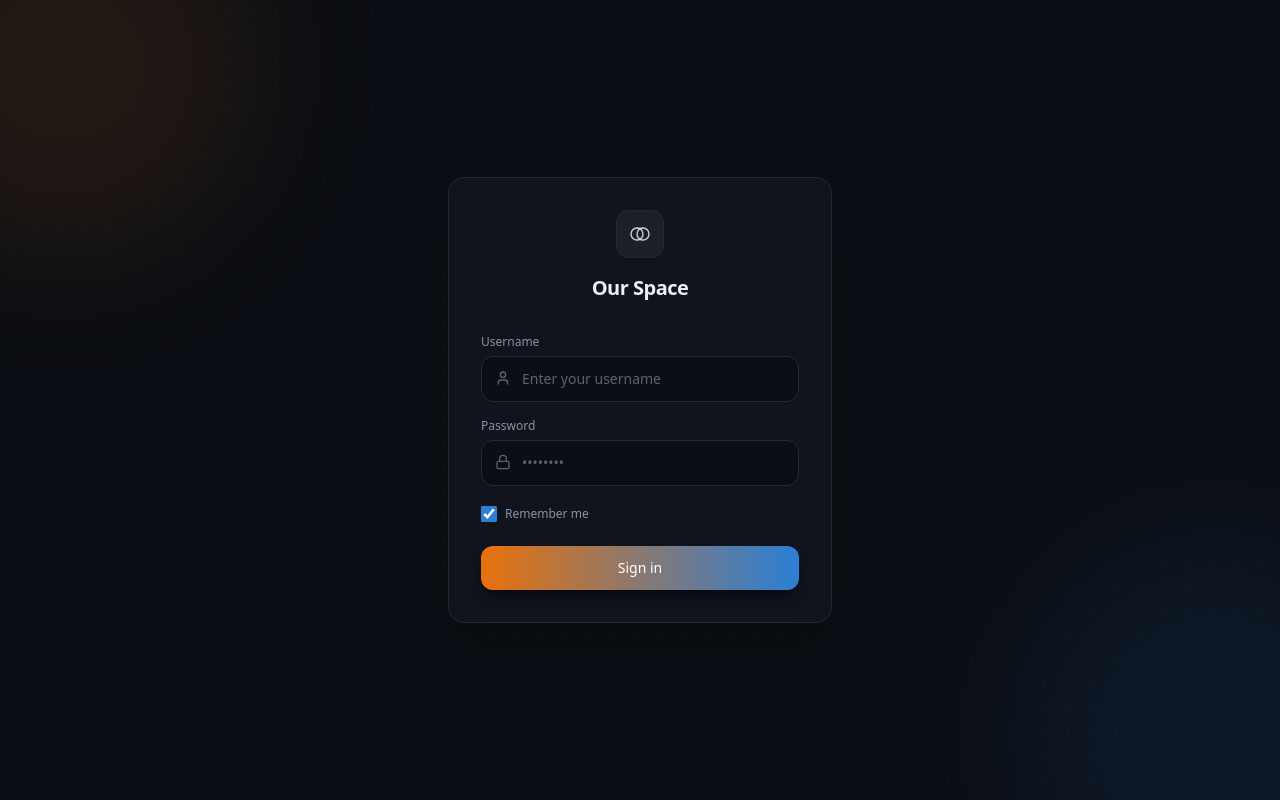
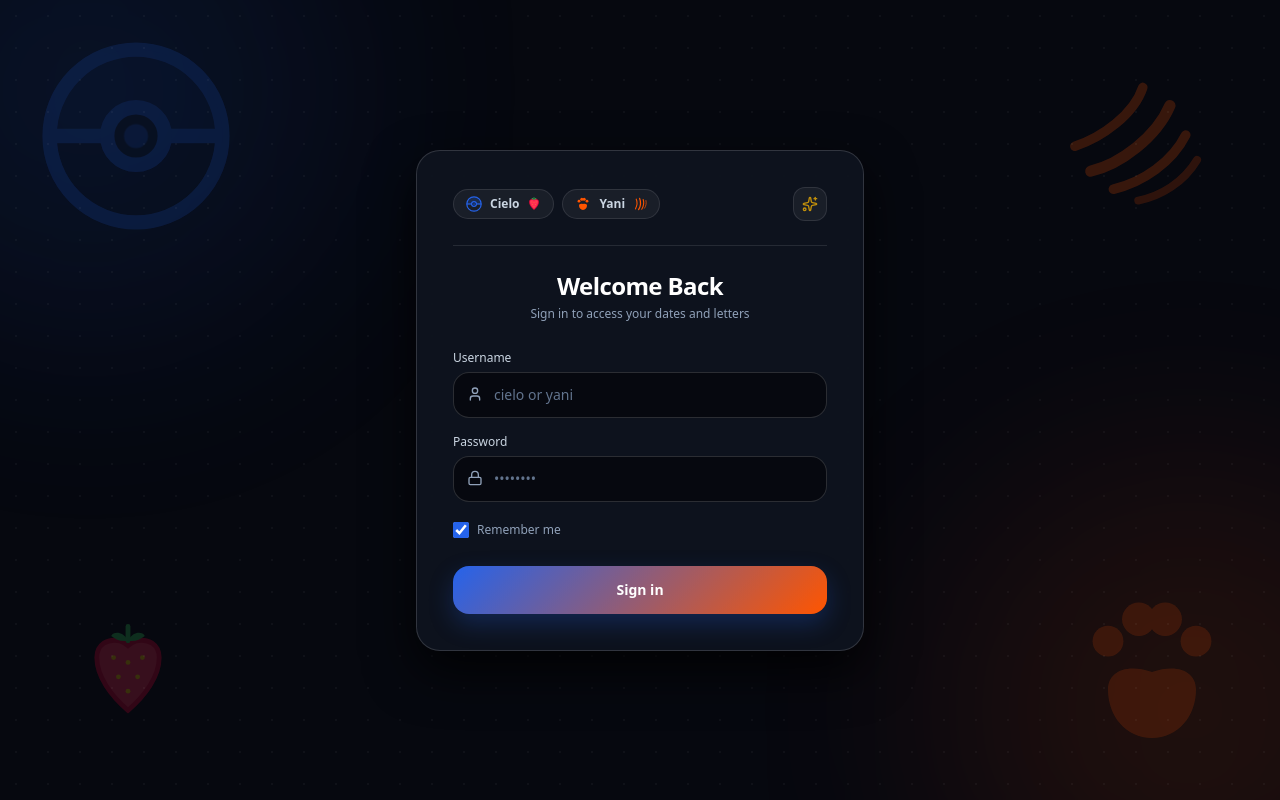
Before and after one commit to justinmartin08/date-planner, a Next.js app: page /login in a window 1280 px wide. Built offline with nearby package versions, Linux system fonts and the light colour scheme.

Commit message:
Complete overhaul of login page with Dual Aura Battle Arena, quick account pills, Pokéball, Strawberry, and Tiger Paw styling

```diff
--- a/src/app/login/page.tsx
+++ b/src/app/login/page.tsx
@@ -1,8 +1,8 @@
 'use client';
 
 import React, { useState } from 'react';
-import { CoupleMark } from '@/components/ui/Motifs';
-import { Lock, User } from 'lucide-react';
+import { PokeballEmblem, StrawberryEmblem, TigerPawEmblem, TigerClawMark } from '@/components/ui/Motifs';
+import { Lock, User, Sparkles } from 'lucide-react';
 
 export default function LoginPage() {
   const [username, setUsername] = useState('');
@@ -10,6 +10,13 @@ export default function LoginPage() {
   const [rememberMe, setRememberMe] = useState(true);
   const [loading, setLoading] = useState(false);
   const [error, setError] = useState('');
+  const [selectedUser, setSelectedUser] = useState<'cielo' | 'yani' | null>(null);
+
+  const handleSelectUser = (name: 'cielo' | 'yani') => {
+    setSelectedUser(name);
+    setUsername(name);
+    setError('');
+  };
 
   const handleLogin = async (e: React.FormEvent) => {
     e.preventDefault();
@@ -34,7 +41,7 @@ export default function LoginPage() {
         throw new Error(data.error || 'Invalid username or password.');
       }
 
-      // Hard redirect to dashboard to clear SWR cache & enforce fresh session load
+      // Hard redirect to dashboard
       window.location.href = '/dashboard';
     } catch (err: unknown) {
       setError(err instanceof Error ? err.message : 'Login failed. Please check credentials.');
@@ -43,53 +50,111 @@ export default function LoginPage() {
   };
 
   return (
-    <main className="min-h-screen flex items-center justify-center p-4 relative overflow-hidden bg-[#0B0E14]">
-      {/* Background Ambient Glow Orbs */}
-      <div className="pointer-events-none absolute -top-32 -left-32 w-96 h-96 bg-[#E8720C]/10 rounded-full blur-3xl" />
-      <div className="pointer-events-none absolute -bottom-32 -right-32 w-96 h-96 bg-[#2B7FD6]/10 rounded-full blur-3xl" />
-      <div className="pointer-events-none absolute inset-0 opacity-[0.03] bg-[radial-gradient(#EDEFF3_1px,transparent_1px)] [background-size:24px_24px]" />
+    <main className="min-h-screen flex items-center justify-center p-4 relative overflow-hidden bg-[#06080F]">
+      {/* Background Dual Aura Battle Arena */}
+      {/* Left Aura: Cielo (Electric Blue + Strawberry Glow) */}
+      <div className="pointer-events-none absolute -top-40 -left-40 w-[500px] h-[500px] bg-[#2563EB]/15 rounded-full blur-[120px] animate-pulse" />
+      <div className="pointer-events-none absolute top-10 left-10 opacity-15 text-[#2563EB]">
+        <PokeballEmblem className="w-48 h-48 animate-spin-slow" />
+      </div>
+      <div className="pointer-events-none absolute bottom-20 left-20 opacity-20">
+        <StrawberryEmblem className="w-24 h-24" />
+      </div>
 
-      <div className="w-full max-w-sm bg-[#12161F]/90 border border-[#232936] rounded-2xl p-8 shadow-2xl backdrop-blur-xl relative z-10">
-        <div className="text-center mb-8">
-          <div className="inline-flex items-center justify-center w-12 h-12 rounded-xl bg-white/5 border border-[#232936] mb-4 shadow-sm">
-            <CoupleMark className="w-6 h-6 text-[#EDEFF3]" />
+      {/* Right Aura: Yani (Tiger Orange + Claw Mark Glow) */}
+      <div className="pointer-events-none absolute -bottom-40 -right-40 w-[500px] h-[500px] bg-[#FF5500]/15 rounded-full blur-[120px] animate-pulse" />
+      <div className="pointer-events-none absolute bottom-10 right-10 opacity-15 text-[#FF5500]">
+        <TigerPawEmblem className="w-44 h-44" />
+      </div>
+      <div className="pointer-events-none absolute top-20 right-20 opacity-20 text-[#FF5500]">
+        <TigerClawMark className="w-32 h-32 transform rotate-45" />
+      </div>
+
+      {/* Background Grid Pattern */}
+      <div className="pointer-events-none absolute inset-0 opacity-[0.04] bg-[radial-gradient(#FFFFFF_1px,transparent_1px)] [background-size:32px_32px]" />
+
+      {/* Central Unified Glassmorphic Card */}
+      <div className="w-full max-w-md bg-[#0F1420]/90 border border-white/15 rounded-3xl p-8 sm:p-9 shadow-[0_20px_50px_rgba(0,0,0,0.8)] backdrop-blur-2xl relative z-10">
+        {/* Top Header Badges */}
+        <div className="flex items-center justify-between gap-3 mb-6 pb-6 border-b border-white/10">
+          <div className="flex items-center gap-2">
+            <button
+              type="button"
+              onClick={() => handleSelectUser('cielo')}
+              className={`flex items-center gap-2 px-3 py-1.5 rounded-full text-xs font-semibold border transition-all ${
+                selectedUser === 'cielo' || username.toLowerCase() === 'cielo'
+                  ? 'bg-[#2563EB]/25 border-[#2563EB] text-white shadow-[0_0_15px_rgba(37,99,235,0.4)] scale-105'
+                  : 'bg-white/5 border-white/10 text-slate-300 hover:border-[#2563EB]/50'
+              }`}
+            >
+              <PokeballEmblem className="w-4 h-4 text-[#2563EB]" />
+              <span>Cielo</span>
+              <StrawberryEmblem className="w-3.5 h-3.5" />
+            </button>
+
+            <button
+              type="button"
+              onClick={() => handleSelectUser('yani')}
+              className={`flex items-center gap-2 px-3 py-1.5 rounded-full text-xs font-semibold border transition-all ${
+                selectedUser === 'yani' || username.toLowerCase() === 'yani'
+                  ? 'bg-[#FF5500]/25 border-[#FF5500] text-white shadow-[0_0_15px_rgba(255,85,0,0.4)] scale-105'
+                  : 'bg-white/5 border-white/10 text-slate-300 hover:border-[#FF5500]/50'
+              }`}
+            >
+              <TigerPawEmblem className="w-4 h-4 text-[#FF5500]" />
+              <span>Yani</span>
+              <TigerClawMark className="w-3.5 h-3.5 text-[#FF5500]" />
+            </button>
           </div>
-          <h1 className="text-xl font-semibold text-[#EDEFF3] tracking-tight">
-            Our Space
+
+          <div className="p-2 rounded-xl bg-white/5 border border-white/10 text-amber-400">
+            <Sparkles className="w-4 h-4 animate-pulse" />
+          </div>
+        </div>
+
+        <div className="text-center mb-7">
+          <h1 className="text-2xl font-extrabold text-white tracking-tight flex items-center justify-center gap-2">
+            Welcome Back
           </h1>
+          <p className="text-xs text-slate-400 mt-1">
+            Sign in to access your dates and letters
+          </p>
         </div>
 
         {error && (
-          <div className="mb-6 p-3.5 rounded-xl bg-rose-500/10 border border-rose-500/20 text-rose-300 text-xs font-medium animate-shake">
+          <div className="mb-6 p-3.5 rounded-2xl bg-rose-500/15 border border-rose-500/30 text-rose-300 text-xs font-medium text-center animate-shake">
             {error}
           </div>
         )}
 
         <form onSubmit={handleLogin} className="space-y-4">
           <div>
-            <label className="block text-xs font-medium text-[#8A93A6] mb-1.5">
+            <label className="block text-xs font-medium text-slate-300 mb-1.5">
               Username
             </label>
             <div className="relative">
-              <User className="w-4 h-4 text-[#5A6376] absolute left-3.5 top-3.5" />
+              <User className="w-4 h-4 text-slate-400 absolute left-3.5 top-3.5" />
               <input
                 type="text"
                 required
                 autoComplete="username"
-                placeholder="Enter your username"
+                placeholder="cielo or yani"
                 value={username}
-                onChange={(e) => setUsername(e.target.value)}
-                className="w-full pl-10 pr-4 py-3 rounded-xl bg-[#0B0E14] border border-[#232936] text-[#EDEFF3] focus:outline-none focus:border-[#2B7FD6] focus:ring-1 focus:ring-[#2B7FD6] text-sm transition-colors placeholder:text-[#5A6376]"
+                onChange={(e) => {
+                  setUsername(e.target.value);
+                  setSelectedUser(null);
+                }}
+                className="w-full pl-10 pr-4 py-3 rounded-2xl bg-[#06080F]/90 border border-white/15 text-white focus:outline-none focus:border-[#2563EB] focus:ring-1 focus:ring-[#2563EB] text-sm transition-all placeholder:text-slate-500"
               />
             </div>
           </div>
 
           <div>
-            <label className="block text-xs font-medium text-[#8A93A6] mb-1.5">
+            <label className="block text-xs font-medium text-slate-300 mb-1.5">
               Password
             </label>
             <div className="relative">
-              <Lock className="w-4 h-4 text-[#5A6376] absolute left-3.5 top-3.5" />
+              <Lock className="w-4 h-4 text-slate-400 absolute left-3.5 top-3.5" />
               <input
                 type="password"
                 required
@@ -97,19 +162,19 @@ export default function LoginPage() {
                 placeholder="••••••••"
                 value={password}
                 onChange={(e) => setPassword(e.target.value)}
-                className="w-full pl-10 pr-4 py-3 rounded-xl bg-[#0B0E14] border border-[#232936] text-[#EDEFF3] focus:outline-none focus:border-[#2B7FD6] focus:ring-1 focus:ring-[#2B7FD6] text-sm transition-colors placeholder:text-[#5A6376]"
+                className="w-full pl-10 pr-4 py-3 rounded-2xl bg-[#06080F]/90 border border-white/15 text-white focus:outline-none focus:border-[#FF5500] focus:ring-1 focus:ring-[#FF5500] text-sm transition-all placeholder:text-slate-500"
               />
             </div>
           </div>
 
           {/* Remember Me Toggle */}
           <div className="flex items-center justify-between pt-1">
-            <label className="flex items-center gap-2 cursor-pointer select-none text-xs text-[#8A93A6] hover:text-[#EDEFF3] transition-colors">
+            <label className="flex items-center gap-2 cursor-pointer select-none text-xs text-slate-400 hover:text-white transition-colors">
               <input
                 type="checkbox"
                 checked={rememberMe}
                 onChange={(e) => setRememberMe(e.target.checked)}
-                className="w-4 h-4 rounded bg-[#0B0E14] border-[#232936] text-[#2B7FD6] focus:ring-0 focus:ring-offset-0 cursor-pointer accent-[#2B7FD6]"
+                className="w-4 h-4 rounded bg-[#06080F] border-white/20 text-[#2563EB] focus:ring-0 cursor-pointer accent-[#2563EB]"
               />
               <span>Remember me</span>
             </label>
@@ -118,8 +183,11 @@ export default function LoginPage() {
           <button
             type="submit"
             disabled={loading}
-            className="w-full py-3 rounded-xl text-white font-medium text-sm transition-all hover:opacity-90 active:scale-[0.99] disabled:opacity-50 mt-2 shadow-lg shadow-black/40"
-            style={{ background: 'linear-gradient(90deg, #E8720C 0%, #2B7FD6 100%)' }}
+            className="w-full py-3.5 rounded-2xl text-white font-bold text-sm transition-all shadow-xl hover:scale-[1.02] active:scale-[0.98] disabled:opacity-50 mt-3"
+            style={{
+              background: 'linear-gradient(135deg, #2563EB 0%, #FF5500 100%)',
+              boxShadow: '0 10px 25px rgba(37, 99, 235, 0.25)',
+            }}
           >
             {loading ? 'Signing in…' : 'Sign in'}
           </button>
```
